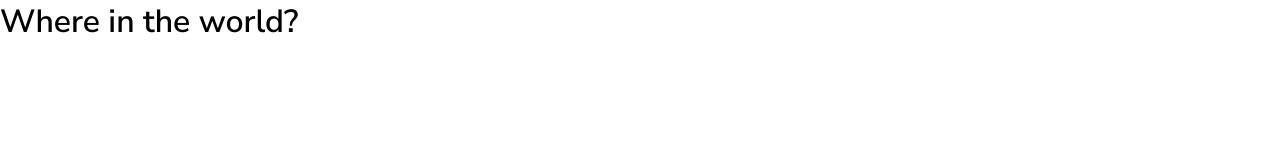
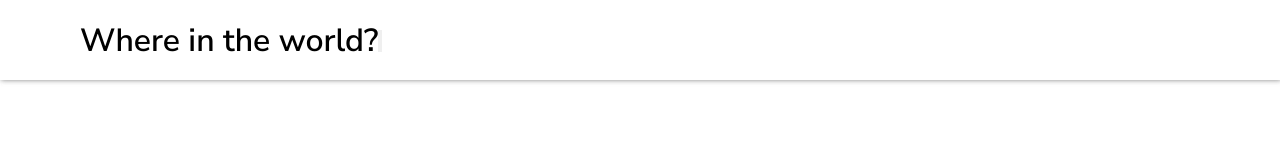
Before and after one commit to karthick12122000/Country-Explorer, a plain HTML site: page Index.html in a window 1280 px wide. Drawn offline with Linux system fonts and the light colour scheme.

Commit message:
Development in header

```diff
--- a/Index.html
+++ b/Index.html
@@ -11,7 +11,11 @@
 </head>
 <body>
     <header>
-        <h1>Where in the world?</h1>
+        <div class="name">
+        <h1>Where in the world?</h1></div>
+        <div class="mode">
+            <button><img src="./Assets/moon-regular.svg" alt="" srcset=""></button>
+        </div>
     </header>
 <main>
     <div class="container">
--- a/style.css
+++ b/style.css
@@ -4,3 +4,12 @@
     padding: 0;
      font-family: 'Nunito Sans', sans-serif;
 }
+
+header{
+    width: 100%;
+    height: 80px;
+    box-shadow: 1px 0px 5px 0px rgba(90, 90, 90, 0.75);
+    display: flex;
+    align-items: center;
+    padding-left: 80px;
+}
```
Also changed, not shown: Assets/moon-regular.svg (added).
